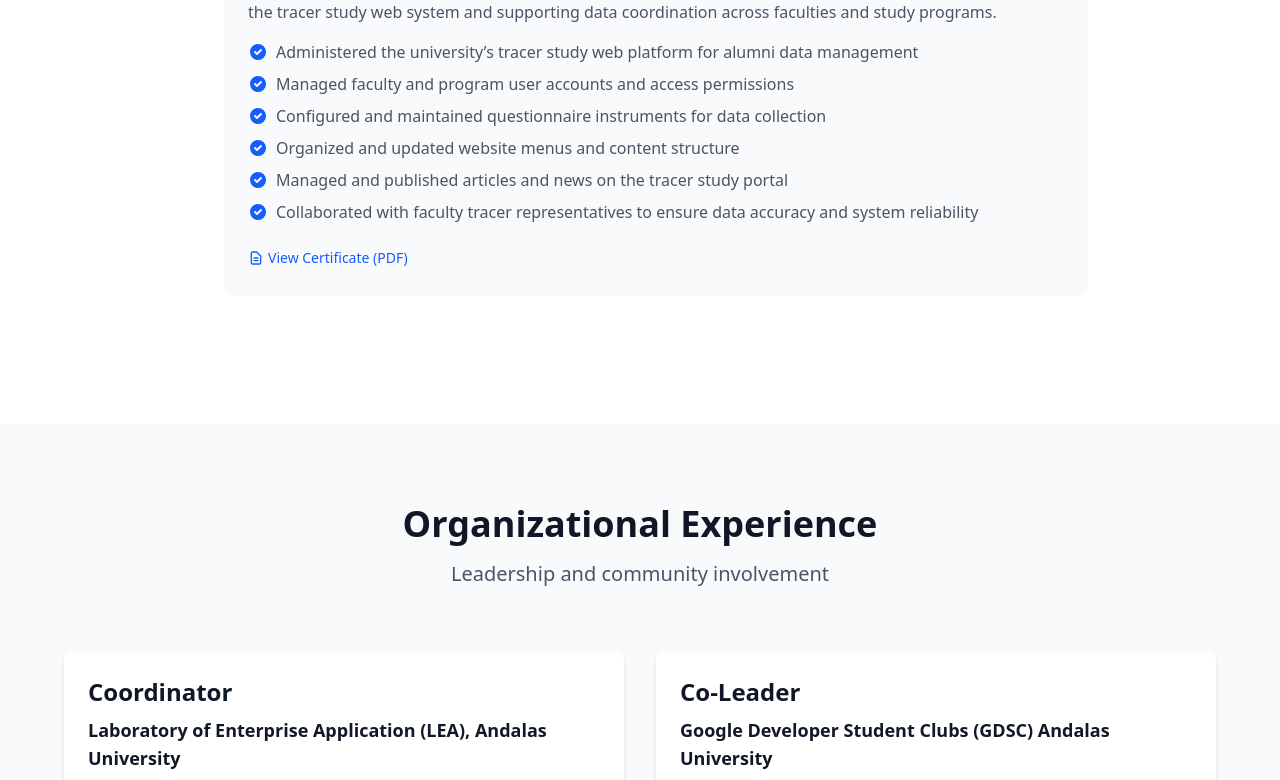
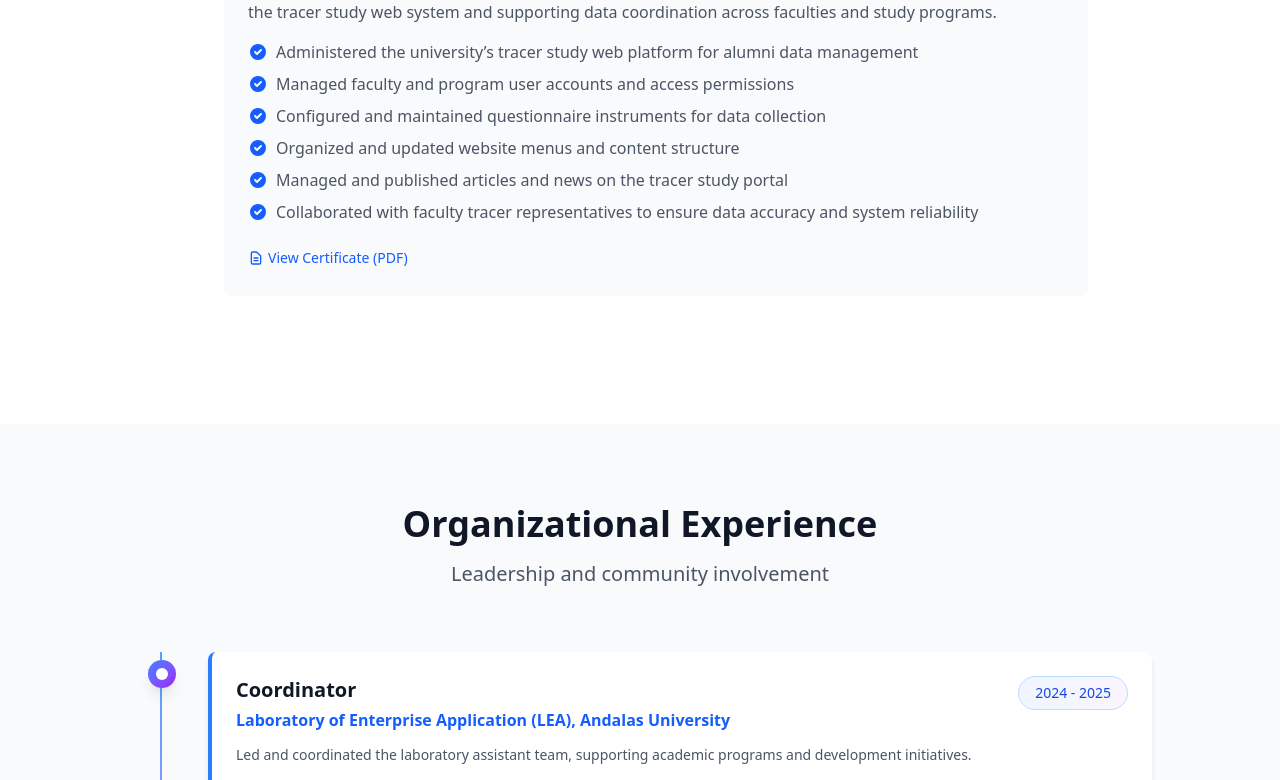
Before and after one commit to thomasasfar/portfolio, a React (Vite) app: page / in a window 1280 px wide. Shown: the part 2005-2785 px from the top of the page. Built offline with nearby package versions, Linux system fonts and the light colour scheme.

Commit message:
feat: enhance organizational experience section with new layout and animations

```diff
--- a/src/data/orgExperiences.ts
+++ b/src/data/orgExperiences.ts
@@ -13,29 +13,47 @@ export interface OrgExperience {
 export const orgExperiences: OrgExperience[] = [
     {
         id: 1,
-    role: "Coordinator",
-    organization: "Laboratory of Enterprise Application (LEA), Andalas University",
-    period: "2024 - 2025",
-    description: "Led and coordinated the laboratory assistant team, supporting academic programs and development initiatives.",
+        role: 'Coordinator',
+        organization:
+            'Laboratory of Enterprise Application (LEA), Andalas University',
+        period: '2024 - 2025',
+        description:
+            'Led and coordinated the laboratory assistant team, supporting academic programs and development initiatives.',
         highlights: [
-      "Managed a team of laboratory assistants",
-      "Coordinated practical sessions and student support",
-      "Organized workshops and training programs",
-      "Maintained laboratory resources and equipment"
-    ]
+            'Managed a team of laboratory assistants',
+            'Coordinated practical sessions and student support',
+            'Organized workshops and training programs',
+            'Maintained laboratory resources and equipment',
+        ],
     },
     {
         id: 2,
-    role: "Co-Leader",
-    organization: "Google Developer Student Clubs (GDSC) Andalas University",
-    period: "2023 - 2024",
-    description: "Organized technology events, workshops, and community programs to foster developer growth and collaboration.",
+        role: 'Co-Leader',
+        organization:
+            'Google Developer Student Clubs (GDSC) Andalas University',
+        period: '2023 - 2024',
+        description:
+            'Organized technology events, workshops, and community programs to foster developer growth and collaboration.',
         highlights: [
-      "Organized tech workshops and seminars",
-      "Led community engagement initiatives",
-      "Collaborated with Google Developer experts",
-      "Mentored students in software development"
-    ]
+            'Organized tech workshops and seminars',
+            'Led community engagement initiatives',
+            'Collaborated with Google Developer experts',
+            'Mentored students in software development',
+        ],
     },
+    {
+        id: 3,
+        role: 'Research and Development Staff',
+        organization:
+            'Laboratory of Enterprise Application (LEA), Andalas University',
+        period: '2023 - 2024',
+        description:
+            'Supported the laboratory’s research and development initiatives, focusing on improving assistant competencies and contributing to community service projects through technology.',
+        highlights: [
+            'Coordinated upgrading sessions to enhance assistants’ technical skills and productivity',
+            'Collaborated with lecturers on community service projects by developing public-use websites',
+        ],
+    },
+
     // TO ADD MORE ORGANIZATIONAL EXPERIENCES: Copy the structure above and add new entries below
 ];
--- a/src/index.css
+++ b/src/index.css
@@ -1,4 +1,4 @@
-@import "tailwindcss";
+@import 'tailwindcss';
 
 @layer utilities {
     /* Fade in up animation */
@@ -10,6 +10,12 @@
     /* Fade in right animation */
     .animate-fade-in-right {
         animation: fadeInRight 0.8s ease-out forwards;
+        opacity: 0;
+    }
+
+    /* Fade in left animation */
+    .animate-fade-in-left {
+        animation: fadeInLeft 0.8s ease-out forwards;
         opacity: 0;
     }
 
@@ -28,6 +34,11 @@
 
     .animation-delay-400 {
         animation-delay: 0.4s;
+    }
+
+    /* Blob animation */
+    .animate-blob {
+        animation: blob 7s infinite;
     }
 }
 
@@ -51,6 +62,32 @@
     to {
         opacity: 1;
         transform: translateX(0);
+    }
+}
+
+@keyframes fadeInLeft {
+    from {
+        opacity: 0;
+        transform: translateX(-30px);
+    }
+    to {
+        opacity: 1;
+        transform: translateX(0);
+    }
+}
+
+@keyframes blob {
+    0% {
+        transform: translate(0px, 0px) scale(1);
+    }
+    33% {
+        transform: translate(30px, -50px) scale(1.1);
+    }
+    66% {
+        transform: translate(-20px, 20px) scale(0.9);
+    }
+    100% {
+        transform: translate(0px, 0px) scale(1);
     }
 }
 
--- a/src/sections/Hero.tsx
+++ b/src/sections/Hero.tsx
@@ -13,9 +13,14 @@ const Hero = () => {
     return (
         <section
             id="about"
-            className="pt-32 pb-20 bg-gradient-to-br from-gray-50 to-gray-100 overflow-hidden"
+            className="pt-32 pb-20 bg-gradient-to-br from-blue-50 via-white to-purple-50 overflow-hidden relative"
         >
-            <div className="max-w-7xl mx-auto px-4 sm:px-6 lg:px-8">
+            {/* Decorative shapes */}
+            <div className="absolute top-0 right-0 w-96 h-96 bg-blue-200 rounded-full mix-blend-multiply filter blur-3xl opacity-20 animate-blob"></div>
+            <div className="absolute bottom-0 left-0 w-96 h-96 bg-purple-200 rounded-full mix-blend-multiply filter blur-3xl opacity-20 animate-blob animation-delay-200"></div>
+            <div className="absolute top-1/2 left-1/2 w-96 h-96 bg-pink-200 rounded-full mix-blend-multiply filter blur-3xl opacity-20 animate-blob animation-delay-400"></div>
+
+            <div className="max-w-7xl mx-auto px-4 sm:px-6 lg:px-8 relative z-10">
                 <div className="flex flex-col lg:flex-row items-center justify-between gap-12">
                     {/* Left Content */}
                     <div className="flex-1 text-center lg:text-left">
--- a/src/sections/OrgExperience.tsx
+++ b/src/sections/OrgExperience.tsx
@@ -9,26 +9,58 @@ const OrgExperience = () => {
             subtitle="Leadership and community involvement"
             className="bg-gray-50"
         >
-      <div className="grid grid-cols-1 md:grid-cols-2 gap-8 max-w-6xl mx-auto">
-        {orgExperiences.map((org) => (
+            <div className="max-w-5xl mx-auto">
+                {/* Timeline container */}
+                <div className="relative">
+                    {/* Vertical line */}
+                    <div className="absolute left-8 top-0 bottom-0 w-0.5 bg-gradient-to-b from-blue-400 via-purple-400 to-blue-400"></div>
+
+                    {/* Experience items */}
+                    <div className="space-y-12">
+                        {orgExperiences.map((org, index) => (
                             <div
                                 key={org.id}
-            className="bg-white rounded-lg p-6 shadow-md hover:shadow-xl transition-all duration-300 transform hover:-translate-y-1"
+                                className="relative pl-20 animate-fade-in-up"
+                                style={{ animationDelay: `${index * 0.1}s` }}
                             >
-            <div className="mb-4">
-              <h3 className="text-2xl font-bold text-gray-900 mb-2">{org.role}</h3>
-              <p className="text-primary-600 font-semibold text-lg mb-1">{org.organization}</p>
-              <p className="text-gray-500 font-medium">{org.period}</p>
+                                {/* Timeline dot */}
+                                <div className="absolute left-5 top-2 w-7 h-7 rounded-full bg-gradient-to-br from-blue-500 to-purple-600 shadow-lg flex items-center justify-center">
+                                    <div className="w-3 h-3 rounded-full bg-white"></div>
                                 </div>
 
-            <p className="text-gray-600 mb-4">{org.description}</p>
+                                {/* Content card */}
+                                <div className="bg-white rounded-lg p-6 shadow-md hover:shadow-xl transition-all duration-300 border-l-4 border-blue-500 group">
+                                    {/* Header */}
+                                    <div className="flex flex-col md:flex-row md:items-start md:justify-between mb-3">
+                                        <div className="flex-1">
+                                            <h3 className="text-xl font-bold text-gray-900 mb-1 group-hover:text-blue-600 transition-colors">
+                                                {org.role}
+                                            </h3>
+                                            <p className="text-blue-600 font-semibold">
+                                                {org.organization}
+                                            </p>
+                                        </div>
+                                        <span className="inline-block mt-2 md:mt-0 px-4 py-1.5 bg-gradient-to-r from-blue-50 to-purple-50 text-blue-700 rounded-full text-sm font-medium border border-blue-200">
+                                            {org.period}
+                                        </span>
+                                    </div>
 
+                                    {/* Description */}
+                                    <p className="text-gray-600 text-sm mb-4 leading-relaxed">
+                                        {org.description}
+                                    </p>
+
+                                    {/* Highlights */}
                                     {org.highlights && (
-              <ul className="space-y-2">
-                {org.highlights.map((highlight, idx) => (
-                  <li key={idx} className="flex items-start">
+                                        <div className="space-y-2">
+                                            {org.highlights.map(
+                                                (highlight, idx) => (
+                                                    <div
+                                                        key={idx}
+                                                        className="flex items-start"
+                                                    >
                                                         <svg
-                      className="w-5 h-5 text-primary-600 mr-2 mt-0.5 flex-shrink-0"
+                                                            className="w-4 h-4 text-blue-500 mr-2 mt-0.5 flex-shrink-0"
                                                             fill="currentColor"
                                                             viewBox="0 0 20 20"
                                                         >
@@ -38,13 +70,19 @@ const OrgExperience = () => {
                                                                 clipRule="evenodd"
                                                             />
                                                         </svg>
-                    <span className="text-gray-600 text-sm">{highlight}</span>
-                  </li>
-                ))}
-              </ul>
+                                                        <span className="text-gray-600 text-sm">
+                                                            {highlight}
+                                                        </span>
+                                                    </div>
+                                                )
                                             )}
                                         </div>
+                                    )}
+                                </div>
+                            </div>
                         ))}
+                    </div>
+                </div>
             </div>
         </SectionContainer>
     );
```
Lines whose indentation alone changed are shown as unchanged.
